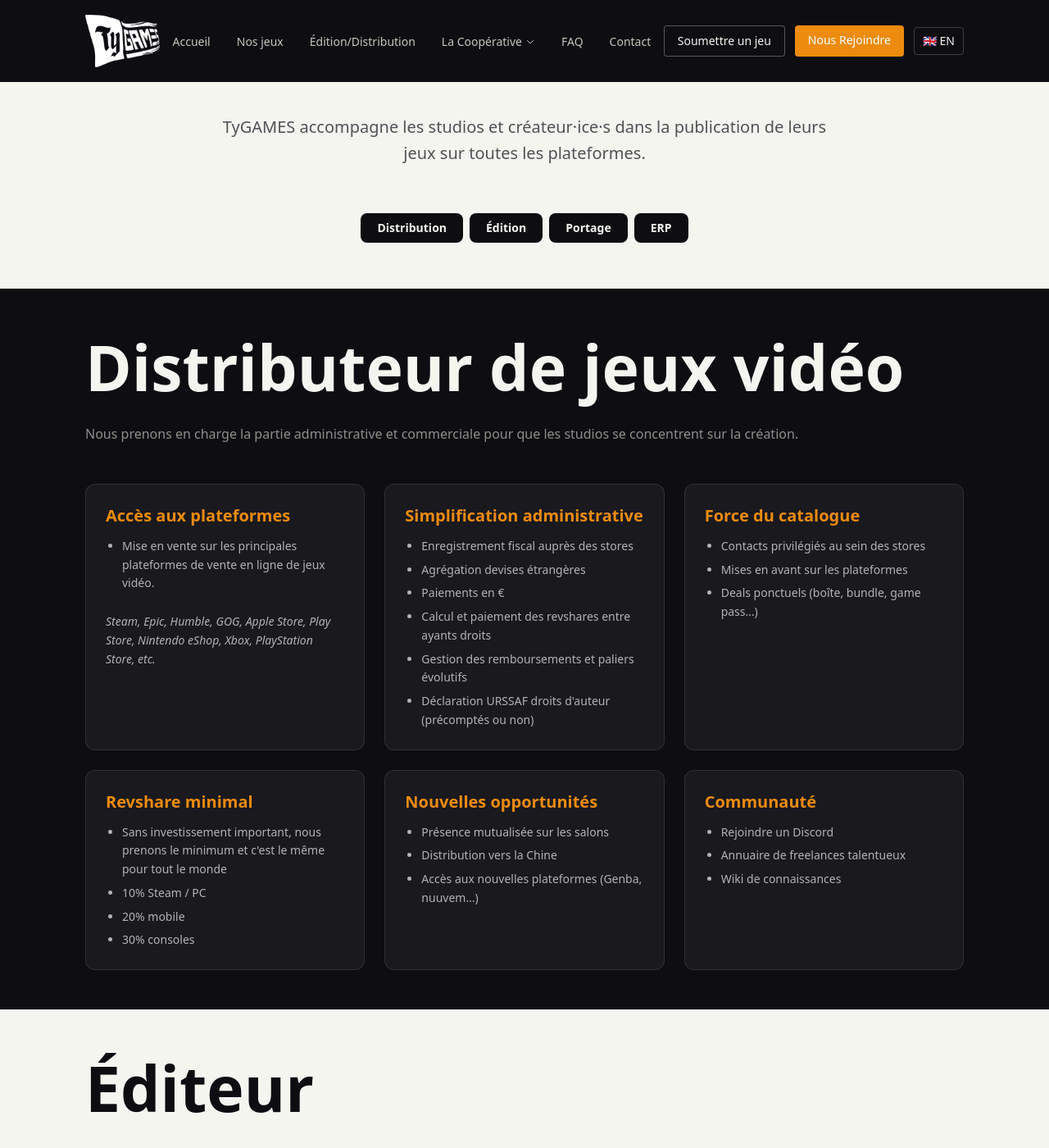
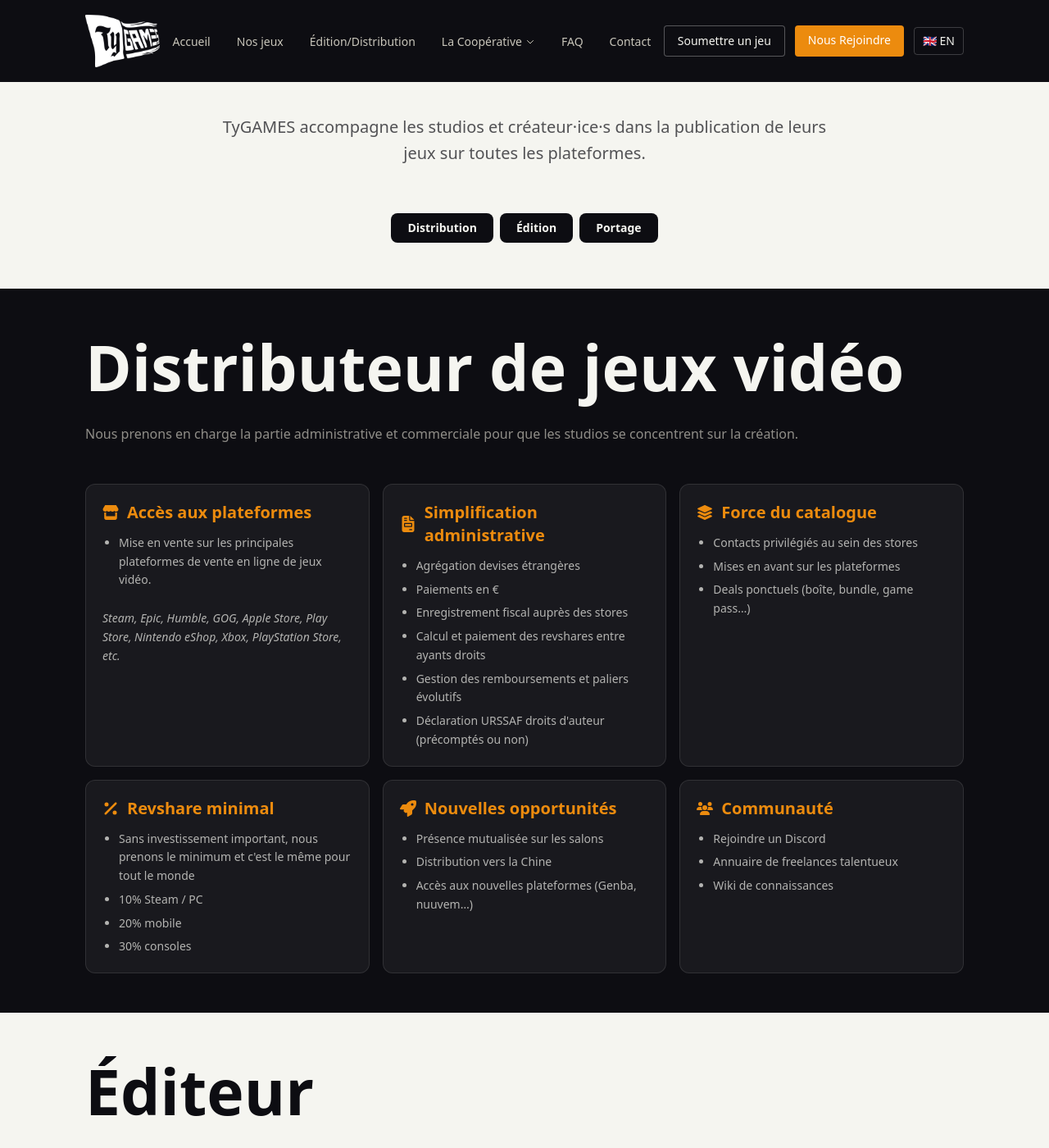
Before and after one commit to tygamesbzh/tygamesbzh.github.io, a Jekyll site: the page built from _pages_fr/publishing.md, in a window 1280 px wide and 1400 px high, scrolled down 241 px. Shown: the whole window at 82% size. Built offline with Jekyll 4.4.1, drawn with Linux system fonts in a browser that asks for light colours; some of the changed text lies outside the part shown.

Commit message:
Update publishing

```diff
--- /dev/null
+++ b/_includes/fa-icon.html
@@ -0,0 +1,11 @@
+{% comment %}Font Awesome Free 6.7.2 solid icons, inlined - https://fontawesome.com - License CC BY 4.0: https://fontawesome.com/license/free
+  Usage: {% include fa-icon.html icon="rocket" class="w-5 h-5" %}{% endcomment %}
+{% assign cls = include.class | default: "w-5 h-5" %}
+{% case include.icon %}
+{% when "store" %}<svg class="{{ cls }}" viewBox="0 0 576 512" fill="currentColor" aria-hidden="true"><path d="M547.6 103.8L490.3 13.1C485.2 5 476.1 0 466.4 0L109.6 0C99.9 0 90.8 5 85.7 13.1L28.3 103.8c-29.6 46.8-3.4 111.9 51.9 119.4c4 .5 8.1 .8 12.1 .8c26.1 0 49.3-11.4 65.2-29c15.9 17.6 39.1 29 65.2 29c26.1 0 49.3-11.4 65.2-29c15.9 17.6 39.1 29 65.2 29c26.2 0 49.3-11.4 65.2-29c16 17.6 39.1 29 65.2 29c4.1 0 8.1-.3 12.1-.8c55.5-7.4 81.8-72.5 52.1-119.4zM499.7 254.9c0 0 0 0-.1 0c-5.3 .7-10.7 1.1-16.2 1.1c-12.4 0-24.3-1.9-35.4-5.3L448 384l-320 0 0-133.4c-11.2 3.5-23.2 5.4-35.6 5.4c-5.5 0-11-.4-16.3-1.1l-.1 0c-4.1-.6-8.1-1.3-12-2.3L64 384l0 64c0 35.3 28.7 64 64 64l320 0c35.3 0 64-28.7 64-64l0-64 0-131.4c-4 1-8 1.8-12.3 2.3z"/></svg>
+{% when "file-invoice" %}<svg class="{{ cls }}" viewBox="0 0 384 512" fill="currentColor" aria-hidden="true"><path d="M64 0C28.7 0 0 28.7 0 64L0 448c0 35.3 28.7 64 64 64l256 0c35.3 0 64-28.7 64-64l0-288-128 0c-17.7 0-32-14.3-32-32L224 0 64 0zM256 0l0 128 128 0L256 0zM80 64l64 0c8.8 0 16 7.2 16 16s-7.2 16-16 16L80 96c-8.8 0-16-7.2-16-16s7.2-16 16-16zm0 64l64 0c8.8 0 16 7.2 16 16s-7.2 16-16 16l-64 0c-8.8 0-16-7.2-16-16s7.2-16 16-16zm16 96l192 0c17.7 0 32 14.3 32 32l0 64c0 17.7-14.3 32-32 32L96 352c-17.7 0-32-14.3-32-32l0-64c0-17.7 14.3-32 32-32zm0 32l0 64 192 0 0-64L96 256zM240 416l64 0c8.8 0 16 7.2 16 16s-7.2 16-16 16l-64 0c-8.8 0-16-7.2-16-16s7.2-16 16-16z"/></svg>
+{% when "layer-group" %}<svg class="{{ cls }}" viewBox="0 0 576 512" fill="currentColor" aria-hidden="true"><path d="M264.5 5.2c14.9-6.9 32.1-6.9 47 0l218.6 101c8.5 3.9 13.9 12.4 13.9 21.8s-5.4 17.9-13.9 21.8l-218.6 101c-14.9 6.9-32.1 6.9-47 0L45.9 149.8C37.4 145.8 32 137.3 32 128s5.4-17.9 13.9-21.8L264.5 5.2zM476.9 209.6l53.2 24.6c8.5 3.9 13.9 12.4 13.9 21.8s-5.4 17.9-13.9 21.8l-218.6 101c-14.9 6.9-32.1 6.9-47 0L45.9 277.8C37.4 273.8 32 265.3 32 256s5.4-17.9 13.9-21.8l53.2-24.6 152 70.2c23.4 10.8 50.4 10.8 73.8 0l152-70.2zm-152 198.2l152-70.2 53.2 24.6c8.5 3.9 13.9 12.4 13.9 21.8s-5.4 17.9-13.9 21.8l-218.6 101c-14.9 6.9-32.1 6.9-47 0L45.9 405.8C37.4 401.8 32 393.3 32 384s5.4-17.9 13.9-21.8l53.2-24.6 152 70.2c23.4 10.8 50.4 10.8 73.8 0z"/></svg>
+{% when "percent" %}<svg class="{{ cls }}" viewBox="0 0 384 512" fill="currentColor" aria-hidden="true"><path d="M374.6 118.6c12.5-12.5 12.5-32.8 0-45.3s-32.8-12.5-45.3 0l-320 320c-12.5 12.5-12.5 32.8 0 45.3s32.8 12.5 45.3 0l320-320zM128 128A64 64 0 1 0 0 128a64 64 0 1 0 128 0zM384 384a64 64 0 1 0 -128 0 64 64 0 1 0 128 0z"/></svg>
+{% when "rocket" %}<svg class="{{ cls }}" viewBox="0 0 512 512" fill="currentColor" aria-hidden="true"><path d="M156.6 384.9L125.7 354c-8.5-8.5-11.5-20.8-7.7-32.2c3-8.9 7-20.5 11.8-33.8L24 288c-8.6 0-16.6-4.6-20.9-12.1s-4.2-16.7 .2-24.1l52.5-88.5c13-21.9 36.5-35.3 61.9-35.3l82.3 0c2.4-4 4.8-7.7 7.2-11.3C289.1-4.1 411.1-8.1 483.9 5.3c11.6 2.1 20.6 11.2 22.8 22.8c13.4 72.9 9.3 194.8-111.4 276.7c-3.5 2.4-7.3 4.8-11.3 7.2l0 82.3c0 25.4-13.4 49-35.3 61.9l-88.5 52.5c-7.4 4.4-16.6 4.5-24.1 .2s-12.1-12.2-12.1-20.9l0-107.2c-14.1 4.9-26.4 8.9-35.7 11.9c-11.2 3.6-23.4 .5-31.8-7.8zM384 168a40 40 0 1 0 0-80 40 40 0 1 0 0 80z"/></svg>
+{% when "users" %}<svg class="{{ cls }}" viewBox="0 0 640 512" fill="currentColor" aria-hidden="true"><path d="M144 0a80 80 0 1 1 0 160A80 80 0 1 1 144 0zM512 0a80 80 0 1 1 0 160A80 80 0 1 1 512 0zM0 298.7C0 239.8 47.8 192 106.7 192l42.7 0c15.9 0 31 3.5 44.6 9.7c-1.3 7.2-1.9 14.7-1.9 22.3c0 38.2 16.8 72.5 43.3 96c-.2 0-.4 0-.7 0L21.3 320C9.6 320 0 310.4 0 298.7zM405.3 320c-.2 0-.4 0-.7 0c26.6-23.5 43.3-57.8 43.3-96c0-7.6-.7-15-1.9-22.3c13.6-6.3 28.7-9.7 44.6-9.7l42.7 0C592.2 192 640 239.8 640 298.7c0 11.8-9.6 21.3-21.3 21.3l-213.3 0zM224 224a96 96 0 1 1 192 0 96 96 0 1 1 -192 0zM128 485.3C128 411.7 187.7 352 261.3 352l117.3 0C452.3 352 512 411.7 512 485.3c0 14.7-11.9 26.7-26.7 26.7l-330.7 0c-14.7 0-26.7-11.9-26.7-26.7z"/></svg>
+{% endcase %}
--- a/_includes/footer.html
+++ b/_includes/footer.html
@@ -15,6 +15,7 @@
           <li><a href="{{ t.urls.home | relative_url }}" class="footer-link">{{ t.nav.home }}</a></li>
           <li><a href="{{ t.urls.games | relative_url }}" class="footer-link">{{ t.nav.games }}</a></li>
           <li><a href="{{ t.urls.publishing | relative_url }}" class="footer-link">{{ t.nav.publishing }}</a></li>
+          <li><a href="{{ t.urls.erp | relative_url }}" class="footer-link">{{ t.nav.erp }}</a></li>
           <li><a href="{{ t.urls.cooperative | relative_url }}" class="footer-link">{{ t.nav.cooperative }}</a></li>
           <li><a href="{{ t.urls.contact | relative_url }}" class="footer-link">{{ t.nav.contact }}</a></li>
         </ul>
--- a/_layouts/publishing.html
+++ b/_layouts/publishing.html
@@ -34,10 +34,13 @@ layout: page
       </p>
     </div>
 
-    <div class="grid md:grid-cols-2 lg:grid-cols-3 gap-6">
+    <div class="grid md:grid-cols-2 xl:grid-cols-3 gap-4">
       {% for card in page.distribution.cards %}
-      <div class="card">
-        <h3 class="distrib-card-title">{{ card.heading }}</h3>
+      <div class="card p-5">
+        <h3 class="distrib-card-title flex items-center gap-2.5">
+          {% if card.icon %}{% include fa-icon.html icon=card.icon class="w-5 h-5 shrink-0" %}{% endif %}
+          {{ card.heading }}
+        </h3>
         <ul class="distrib-card-body space-y-1.5 mt-1">
           {% for bullet in card.bullets %}
           <li>{{ bullet }}</li>
@@ -75,20 +78,20 @@ layout: page
     <div class="grid md:grid-cols-2 gap-6 mb-16">
       <div class="card card-light">
         <h3 class="distrib-card-title text-ink">{{ page.publishing.offer.heading }}</h3>
-        <ul class="space-y-2 text-sm text-ink/70">
+        <ul class="list-disc list-outside pl-5 space-y-2 text-sm text-ink/70">
           {% for item in page.publishing.offer.items %}
-          <li class="checklist-item"><span class="checklist-check">✓</span>{{ item }}</li>
+          <li>{{ item }}</li>
           {% endfor %}
         </ul>
       </div>
 
       <div class="card card-light">
         <h3 class="distrib-card-title text-ink">{{ page.publishing.return.heading }}</h3>
-        <ul class="space-y-2 text-sm text-ink/70">
+        <ul class="list-disc list-outside pl-5 space-y-2 text-sm text-ink/70">
           {% for item in page.publishing.return.items %}
           <li>
-            <div class="checklist-item"><span class="checklist-check">→</span>{{ item.text }}</div>
-            {% if item.aside %}<span class="ml-4 text-ink/40">{{ item.aside }}</span>{% endif %}
+            {{ item.text }}
+            {% if item.aside %}<span class="block text-ink/40">{{ item.aside }}</span>{% endif %}
           </li>
           {% endfor %}
         </ul>
@@ -121,33 +124,3 @@ layout: page
     </div>
   </div>
 </section>
-
-<section id="erp" class="section-padding bg-offwhite text-ink">
-  <div class="section-container">
-    <div class="section-intro">
-      <h2 class="section-title mb-5">{{ page.erp.heading }}</h2>
-      <p class="leading-relaxed">{{ page.erp.intro }}</p>
-    </div>
-
-    <div class="grid md:grid-cols-2 gap-16 items-start text-ink/70">
-      <ul class="space-y-4">
-        {% for item in page.erp.items %}
-        <li class="checklist-item">
-          <span class="checklist-check">✓</span>
-          <span class="text-sm leading-relaxed">{{ item }}</span>
-        </li>
-        {% endfor %}
-      </ul>
-
-      <div class="grid grid-cols-2 gap-3">
-        {% for n in (1..4) %}
-        <a href="{{ '/assets/img/erp/erp' | append: n | append: '.png' | relative_url }}" target="_blank" rel="noopener" data-lightbox class="rounded-xl overflow-hidden bg-white/5 border border-white/10 hover:border-accent transition-colors">
-          <img src="{{ '/assets/img/erp/erp' | append: n | append: '.png' | relative_url }}" alt="{{ page.erp.screenshot_alt }} {{ n }}" class="w-full">
-        </a>
-        {% endfor %}
-      </div>
-    </div>
-  </div>
-</section>
-
-{% include lightbox.html label=page.erp.heading %}
--- a/_pages_fr/publishing.md
+++ b/_pages_fr/publishing.md
@@ -10,40 +10,45 @@ section_nav:
   - { id: distribution, label: Distribution }
   - { id: edition,      label: Édition }
   - { id: portage,      label: Portage }
-  - { id: erp,          label: ERP }
 distribution:
   heading: "Distributeur de jeux vidéo"
   intro: "Nous prenons en charge la partie administrative et commerciale pour que les studios se concentrent sur la création."
   cards:
     - heading: "Accès aux plateformes"
+      icon: store
       bullets:
         - "Mise en vente sur les principales plateformes de vente en ligne de jeux vidéo."
       footer: "Steam, Epic, Humble, GOG, Apple Store, Play Store, Nintendo eShop, Xbox, PlayStation Store, etc."
     - heading: "Simplification administrative"
+      icon: file-invoice
       bullets:
-        - "Enregistrement fiscal auprès des stores"
         - "Agrégation devises étrangères"
         - "Paiements en €"
+        - "Enregistrement fiscal auprès des stores"
         - "Calcul et paiement des revshares entre ayants droits"
         - "Gestion des remboursements et paliers évolutifs"
         - "Déclaration URSSAF droits d'auteur (précomptés ou non)"
     - heading: "Force du catalogue"
+      icon: layer-group
       bullets:
         - "Contacts privilégiés au sein des stores"
         - "Mises en avant sur les plateformes"
         - "Deals ponctuels (boîte, bundle, game pass…)"
     - heading: "Revshare minimal"
+      icon: percent
       bullets:
         - "Sans investissement important, nous prenons le minimum et c'est le même pour tout le monde"
         - "10% Steam / PC"
         - "20% mobile"
         - "30% consoles"
     - heading: "Nouvelles opportunités"
+      icon: rocket
       bullets:
         - "Présence mutualisée sur les salons"
         - "Distribution vers la Chine"
         - "Accès aux nouvelles plateformes (Genba, nuuvem…)"
     - heading: "Communauté"
+      icon: users
       bullets:
         - "Rejoindre un Discord"
         - "Annuaire de freelances talentueux"
@@ -86,16 +91,4 @@ porting:
     - "Nintendo Switch"
     - "PlayStation 5"
     - "Xbox Series"
-erp:
-  heading: "ERP"
-  intro: "Le logiciel interne de TyGAMES, conçu pour centraliser et automatiser toute la gestion de la distribution et des royalties."
-  screenshot_alt: "ERPirate - capture"
-  items:
-    - "Gestion des données studios (nom, adresse, IBAN…)"
-    - "Unification des données de ventes de tous les stores en un seul format"
-    - "Accès des studios à leurs données de ventes via une interface web dédiée"
-    - "Génération de rapports PDF / appels à factures à la demande"
-    - "Calcul automatisé des royalties et répartition entre ayants droits"
-    - "Suivi de la recoupe et gestion des dettes contractualisées"
-    - "Régulations correctives"
 ---
--- a/assets/css/output.css
+++ b/assets/css/output.css
@@ -1364,6 +1364,10 @@ ul.distrib-card-body {
   height: 1px;
 }
 
+.h-5 {
+  height: 1.25rem;
+}
+
 .max-h-\[85vh\] {
   max-height: 85vh;
 }
@@ -1433,6 +1437,10 @@ ul.distrib-card-body {
   width: 100%;
 }
 
+.w-5 {
+  width: 1.25rem;
+}
+
 .min-w-0 {
   min-width: 0px;
 }
@@ -1605,6 +1613,10 @@ ul.distrib-card-body {
 
 .gap-8 {
   gap: 2rem;
+}
+
+.gap-2\.5 {
+  gap: 0.625rem;
 }
 
 .gap-x-6 {
@@ -2568,6 +2580,10 @@ ul.distrib-card-body {
     height: 64px;
   }
 
+  .xl\:grid-cols-3 {
+    grid-template-columns: repeat(3, minmax(0, 1fr));
+  }
+
   .xl\:gap-3 {
     gap: 0.75rem;
   }
```
Also changed, not shown: _pages_en/publishing.md (+6 -13 lines).
